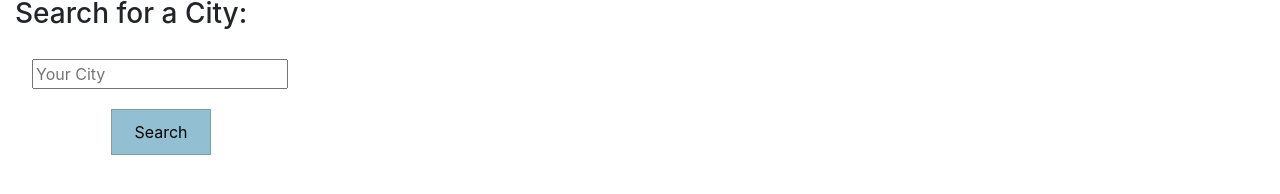
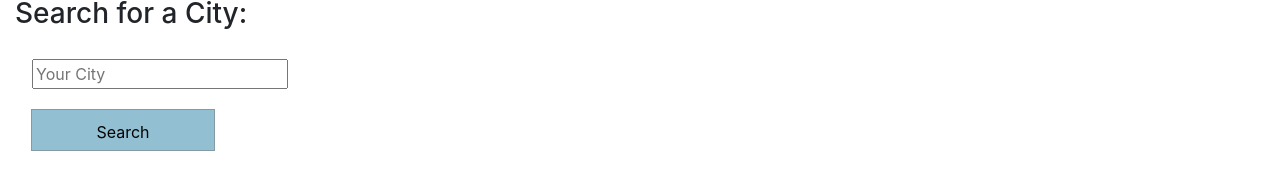
Before and after one commit to ivonamaria/MyWeatherApplicationDashboard, a plain HTML site: page starter/index.html in a window 1280 px wide. Shown: the part 146-340 px from the top of the page. Drawn offline with nearby package versions, Linux system fonts and the light colour scheme.

Commit message:
search button positioned in the right spot

```diff
--- a/starter/style.css/main.css
+++ b/starter/style.css/main.css
@@ -32,8 +32,9 @@
   .search-button {
       padding: 10px;
       font-size: 16px;
-      width: 100px;
-      margin-left: 100px;
+      width: 184px;
+      height: 42px;
+      margin-left: 20px;
       background-color: rgb(146, 192, 210);
       color: rgb(3, 3, 3);
       border: solid 1px rgb(130, 156, 161);
```
Also changed, not shown: starter/script.js (+0 -7 lines), 1 other file.
